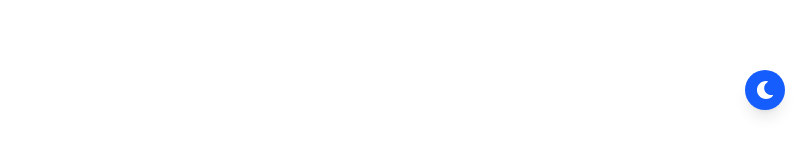
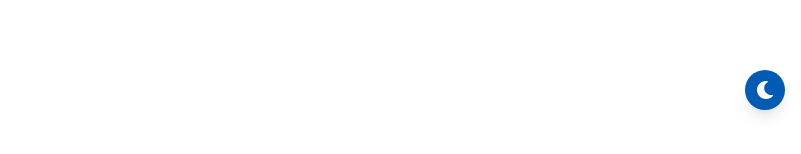
Before and after one commit to dspwebstudiomx/dashboard_next, a Next.js app: page / in a window 1280 px wide. Shown: the part 610-764 px from the top of the page, without its empty margins (479-1280 px from the left). Built offline with nearby package versions, Linux system fonts and the light colour scheme.

Commit message:
UI: Actualizar estilos del botón de tema flotante y mejorar la estructura del modal

```diff
--- a/src/components/Button/CloseButton.jsx
+++ b/src/components/Button/CloseButton.jsx
@@ -1,4 +1,4 @@
-import React from "react";
+import Button from "../Button/Button";
 
 const CloseButton = () => {
 	return <Button text="Cerrar" onClick={() => {}} />;
--- a/src/components/Button/FloatingThemeButton.tsx
+++ b/src/components/Button/FloatingThemeButton.tsx
@@ -58,7 +58,7 @@ const FloatingThemeButton = () => {
 		<div>
 			<button
 				onClick={toggleTheme}
-				className="fixed bottom-20 right-4 z-50 w-10 h-10 rounded-full flex items-center justify-center bg-blue-600 text-white shadow-lg hover:bg-blue-700 transition-colors dark:bg-gray-800 dark:text-yellow-400"
+				className="fixed bottom-20 right-4 z-50 w-10 h-10 rounded-full flex items-center justify-center bg-primary-dark text-white shadow-lg hover:bg-blue-700 transition-colors dark:bg-gray-800 dark:hover:bg-secondary-dark dark:text-yellow-400"
 				aria-label="Cambiar tema">
 				{darkMode ? <FaSun size={18} /> : <FaMoon size={18} />}
 			</button>
--- a/src/components/Modal/Modal.tsx
+++ b/src/components/Modal/Modal.tsx
@@ -47,7 +47,7 @@ const Modal = ({
 			aria-modal="true" // Indica que es un modal
 			aria-labelledby="modal-title" // Asocia el título del modal
 		>
-			<div className="bg-gray-100 p-9 py-12 md:p-12 sm:rounded-2xl border-2 border-gray-300 shadow-lg transform transition-all duration-300 animate-modalIn z-40 sm:max-w-screen-sm  md:max-w-screen-md 2xl:min-w-screen-lg 2xl:max-w-screen-lg mx-auto dark:bg-gray-800 dark:border-gray-600 md:min-h-[50vh] min-h-screen-[100vh]">
+			<div className="bg-gray-100 p-9 py-12 md:p-12 sm:rounded-2xl border-2 border-gray-300 shadow-lg transform transition-all duration-300 animate-modalIn z-40 sm:max-w-screen-sm  md:max-w-screen-md md:min-w-screen-md 2xl:min-w-screen-lg 2xl:max-w-screen-lg mx-auto dark:bg-gray-800 dark:border-gray-600 md:min-h-[50vh] min-h-screen-[100vh]">
 				{/* Botón de cerrar modal */}
 				<div className="flex justify-end items-center">
 					<Button
@@ -80,7 +80,7 @@ export default Modal;
   the modal. Optionally, you can pass a title for the modal and a reference for the close button.
   Example:
 	<Modal onClose={handleClose} modalTitle="My Modal">
-	  <p>This is the content of the modal.</p>
+    <p>This is the content of the modal.</p>
 	</Modal>
   Note: This component uses the `useEffect` hook to manage the modal's open state
   and the body's overflow style. It also uses the `IoMdClose` icon for the close button.
```
